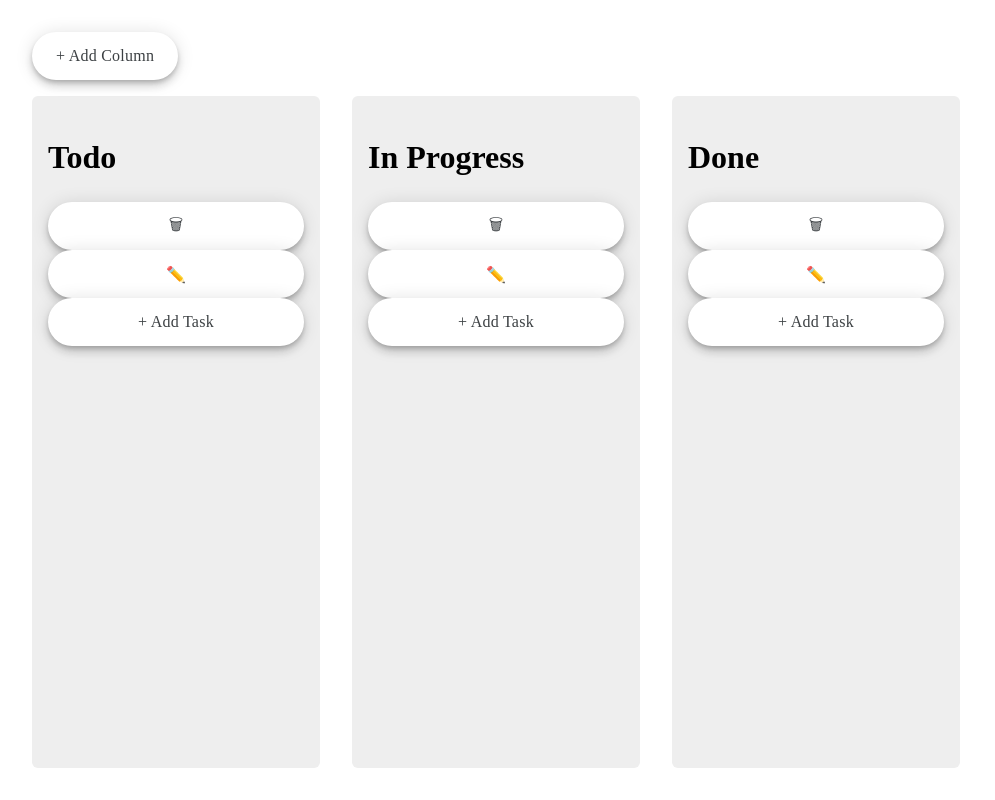
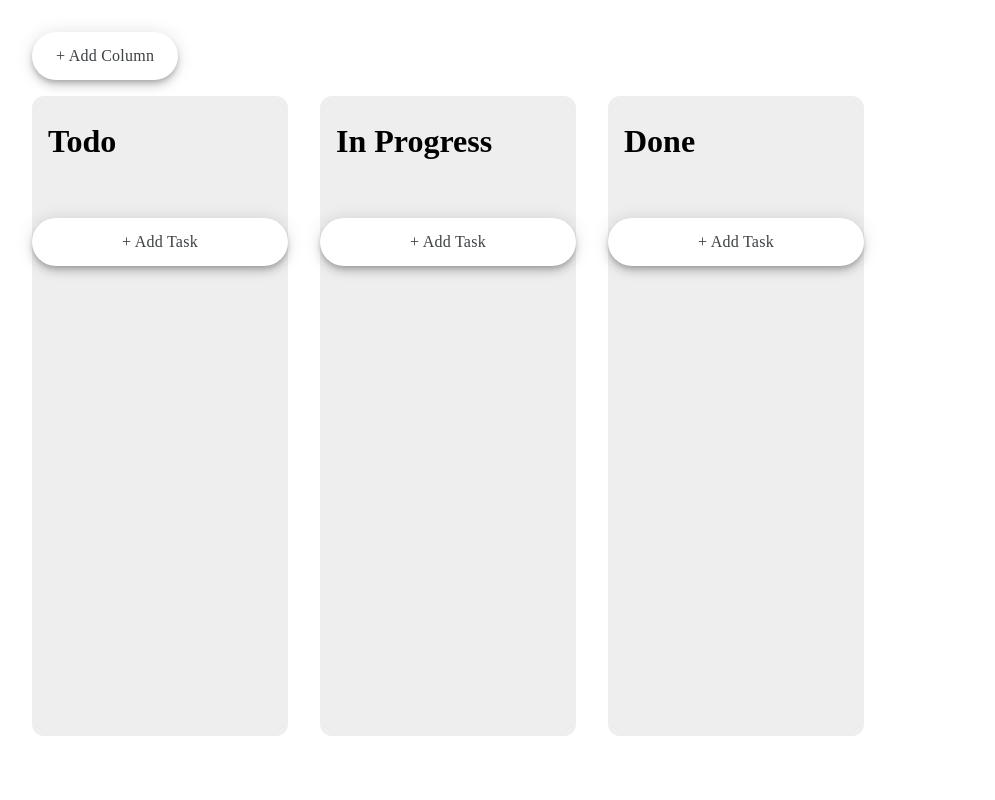
Before and after one commit to KristofferLinderman/tiny-trello, a React (Create React App) app: page / in a window 1280 px wide. Shown: the whole page, without its empty margins (0-995 px from the left). Built offline with nearby package versions, Linux system fonts and the light colour scheme.

Commit message:
Added column header

```diff
--- a/src/components/ColumnContainer/ColumnContainer.style.ts
+++ b/src/components/ColumnContainer/ColumnContainer.style.ts
@@ -4,19 +4,15 @@
   display: flex;
   flex-direction: column;
   background-color: #eee;
-  border-radius: 6px;
+  border-radius: 12px;
   width: 20vw;
-  padding: 1rem;
   height: 80vh;
-`;
-
-export const Title = styled.h2`
-  font-size: 2rem;
 `;
 
 export const TaskContainer = styled.div`
   display: flex;
   flex-direction: column;
+  padding: 1rem;
   > div {
     margin-bottom: 1rem;
   }
--- a/src/components/ColumnContainer/ColumnContainer.tsx
+++ b/src/components/ColumnContainer/ColumnContainer.tsx
@@ -3,8 +3,9 @@
 import { useBoardContext } from "../../context/BoardContext";
 import { useState } from "react";
 import { TaskModal } from "../TaskModal";
-import { Container, TaskContainer, Title } from "./ColumnContainer.style";
+import { Container, TaskContainer } from "./ColumnContainer.style";
 import { Button } from "../common/Button";
+import { Header } from "./Header";
 
 type ColumnProps = {
   column: Column;
@@ -18,10 +19,6 @@
 
   const { title, id, tasks } = column;
   const isEditingTask = selectedTask !== null;
-
-  const onRemoveColumn = () => {
-    removeColumn(column.id);
-  };
 
   const onTaskRemove = (taskId: string) => {
     removeTask(taskId, id);
@@ -48,11 +45,21 @@
     setSelectedTask(null);
   };
 
+  const handleUpdateColumn = () => {
+    onUpdateColumn(column);
+  };
+
+  const handleRemoveColumn = () => {
+    removeColumn(column.id);
+  };
+
   return (
     <Container>
-      <Title>{title}</Title>
-      <Button onClick={onRemoveColumn}>🗑</Button>
-      <Button onClick={() => onUpdateColumn(column)}>✏️</Button>
+      <Header
+        title={title}
+        onUpdateColumn={handleUpdateColumn}
+        onRemoveColumn={handleRemoveColumn}
+      />
       <TaskContainer>
         {tasks.map((task) => {
           return (
--- /dev/null
+++ b/src/components/ColumnContainer/Header.style.ts
@@ -0,0 +1,34 @@
+import styled from "styled-components";
+
+export const Title = styled.h2`
+  font-size: 2rem;
+  width: 100%;
+  padding-left: 1rem;
+`;
+
+export const Container = styled.div`
+  display: flex;
+  position: relative;
+  justify-content: flex-end;
+`;
+
+export const ButtonContainer = styled.div<{ show?: boolean }>`
+  position: absolute;
+  height: 100%;
+  align-items: center;
+  border-radius: 12px 12px 0 0;
+  width: 100%;
+  background: linear-gradient(
+    90deg,
+    rgba(0, 0, 0, 0) 0%,
+    rgba(0, 0, 0, 0.6) 85%
+  );
+  justify-content: flex-end;
+  display: flex;
+  transition: opacity 250ms ease-in-out;
+  opacity: ${(props) => (props.show ? 100 : 0)};
+
+  button {
+    margin-right: 1rem;
+  }
+`;
--- /dev/null
+++ b/src/components/ColumnContainer/Header.tsx
@@ -0,0 +1,38 @@
+import { useToggle } from "../../hooks/useToggle";
+import { TinyButton } from "../common/Button";
+import { ButtonContainer, Container, Title } from "./Header.style";
+
+type HeaderProps = {
+  title: string;
+  onUpdateColumn: () => void;
+  onRemoveColumn: () => void;
+};
+
+const Header = ({ title, onUpdateColumn, onRemoveColumn }: HeaderProps) => {
+  const [showButtons, toggle] = useToggle(false);
+  console.log(
+    "🚀 ~ file: Header.tsx ~ line 13 ~ Header ~ showButtons",
+    showButtons
+  );
+
+  const handleHoverEnter = () => {
+    toggle();
+  };
+
+  const handleHoverLeave = () => {
+    toggle();
+  };
+
+  return (
+    <Container onMouseEnter={handleHoverEnter} onMouseLeave={handleHoverLeave}>
+      <Title>{title}</Title>
+
+      <ButtonContainer show={showButtons}>
+        <TinyButton onClick={onUpdateColumn}>✏️</TinyButton>
+        <TinyButton onClick={onRemoveColumn}>🗑</TinyButton>
+      </ButtonContainer>
+    </Container>
+  );
+};
+
+export { Header };
--- a/src/hooks/useToggle.tsx
+++ b/src/hooks/useToggle.tsx
@@ -1,7 +1,7 @@
 import { useState } from "react";
 
-const useToggle = (): [boolean, () => void] => {
-  const [isEnabled, setIsEnabled] = useState(false);
+const useToggle = (initialState = false): [boolean, () => void] => {
+  const [isEnabled, setIsEnabled] = useState(initialState);
 
   const toggle = () => {
     setIsEnabled(!isEnabled);
```
